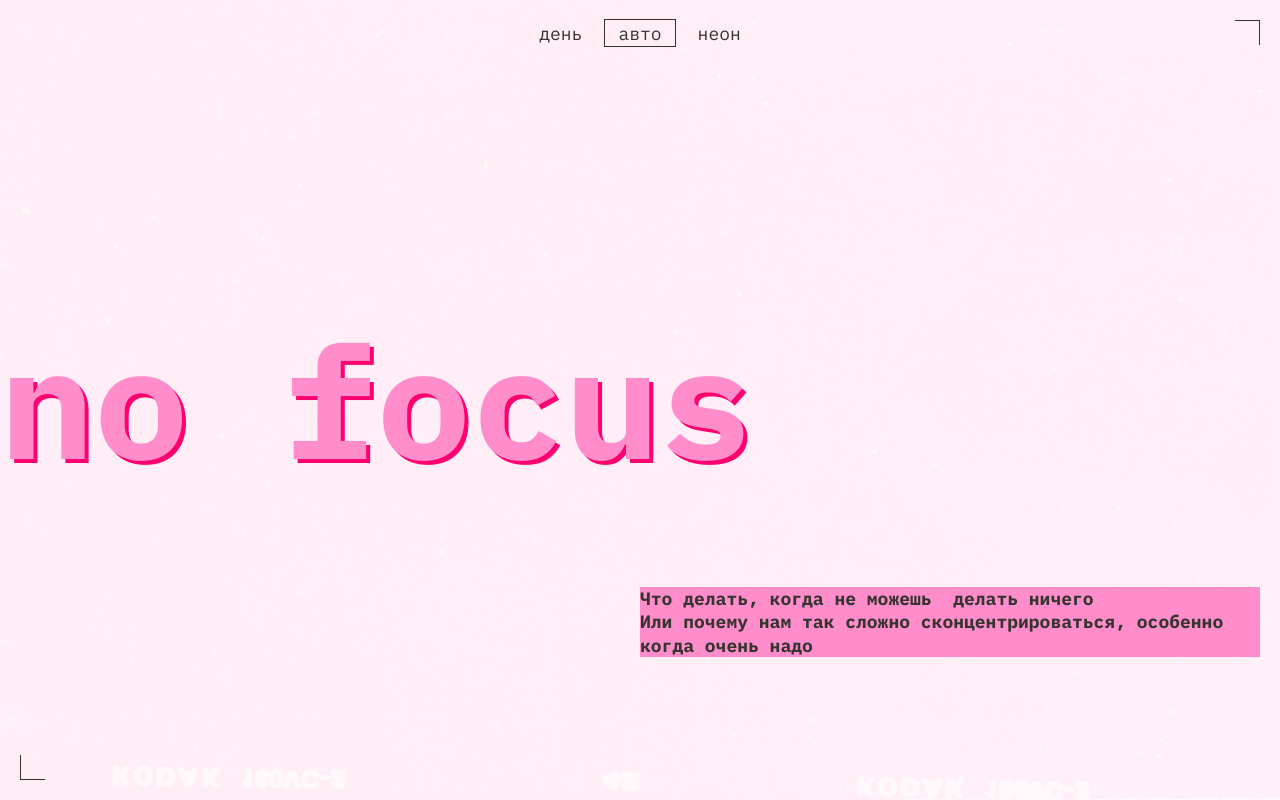
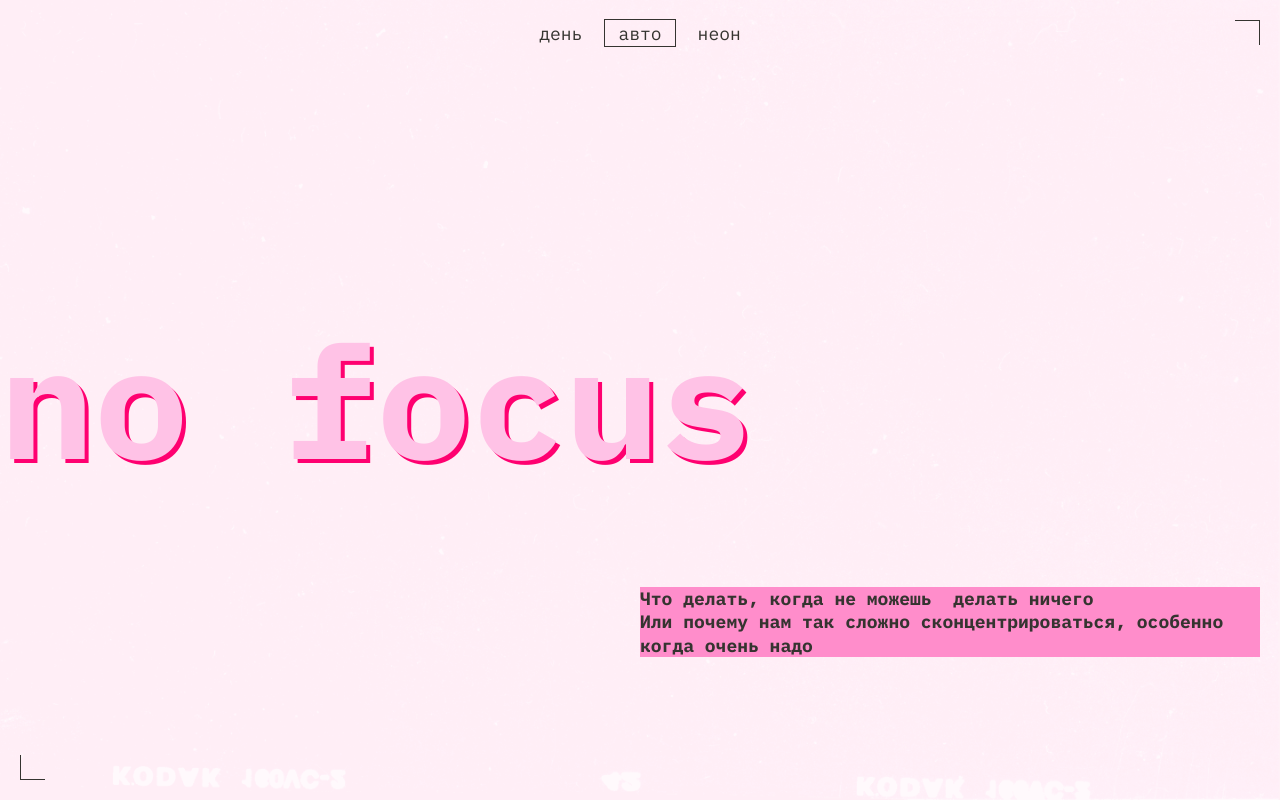
Before and after one commit to ShelestTatiana/slozhno-sosredotochitsya, a plain HTML site: page index.html in a window 1280 px wide. Shown: the top 800 px of the page. Drawn offline with Linux system fonts and the light colour scheme.

Commit message:
bugs fixed v6

```diff
--- a/styles/light.css
+++ b/styles/light.css
@@ -22,7 +22,7 @@
     --shadow-color: #FF8DCB;
     --second-shadow-color: #ff0070;
     --main-text-color: #353430;
-    --head-color: #ff8dcb;
+    --head-color: #ffc2e6;
     --element-color: #ffc2e6;
     --hover-color: rgba(50, 49, 45, 0.4);
     --image: url("../images/cover-image-light.png");
```
